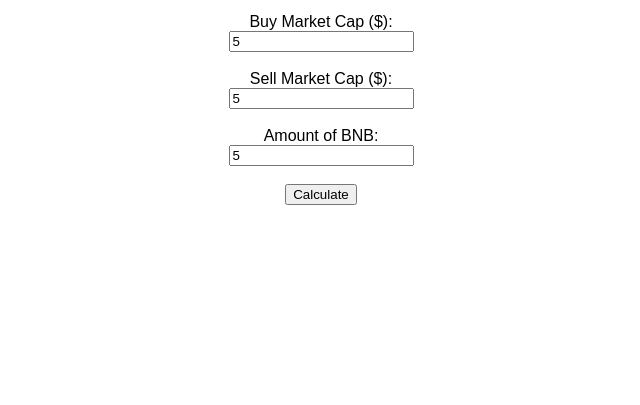
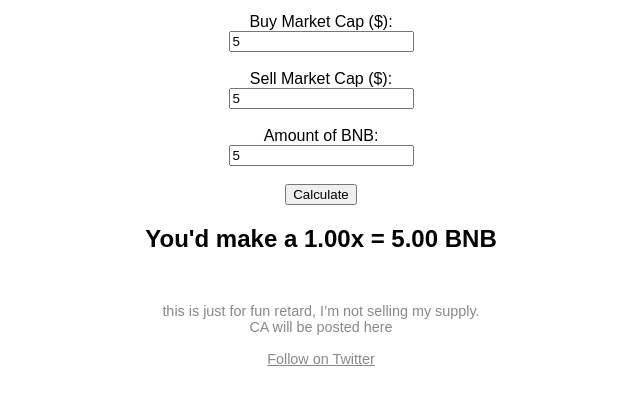
Before and after one commit to jr2220/Jr2220.github.io, a plain HTML site: page index.html in a window 1280 px wide. Both pictures are taken after typing "5", "5", "5" into the empty fields and a click on the button "Calculate". Shown: the part 159-564 px from the top of the page, without its empty margins (319-959 px from the left). Drawn offline with Linux system fonts and the light colour scheme.

Commit message:
Update index.html

```diff
--- a/index.html
+++ b/index.html
@@ -27,10 +27,18 @@
 
   <h2 id="result"></h2>
 
-  <script>
+<script>
+  function parseCap(value) {
+    value = value.toLowerCase().trim();
+    if (value.endsWith('k')) {
+      return parseFloat(value.slice(0, -1)) * 1000;
+    }
+    return parseFloat(value);
+  }
+
   function calculate() {
-    const buyCap = parseFloat(document.getElementById('buyCap').value);
-    const sellCap = parseFloat(document.getElementById('sellCap').value);
+    const buyCap = parseCap(document.getElementById('buyCap').value);
+    const sellCap = parseCap(document.getElementById('sellCap').value);
     const bnb = parseFloat(document.getElementById('solAmount').value);
 
     if (!buyCap || !sellCap || !bnb || buyCap <= 0 || sellCap <= 0 || bnb <= 0) {
@@ -44,6 +52,7 @@
     document.getElementById('result').textContent =
       `You'd make a ${multiple.toFixed(2)}x = ${returnBnb.toFixed(2)} BNB`;
   }
+</script>
 
 <footer style="margin-top: 50px; font-size: 0.9em; color: #888;">
   this is just for fun retard, I’m not selling my supply.<br/>
@@ -52,5 +61,6 @@
     Follow on Twitter
   </a>
 </footer>
+
 </body>
 </html>
```
